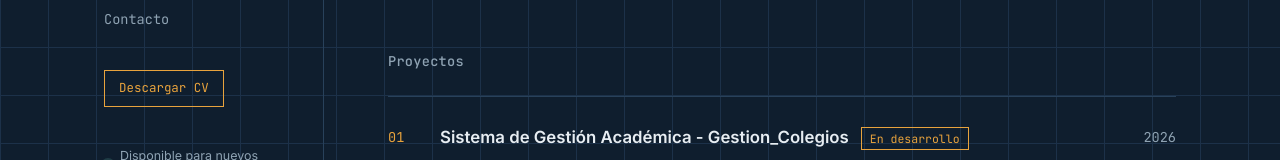
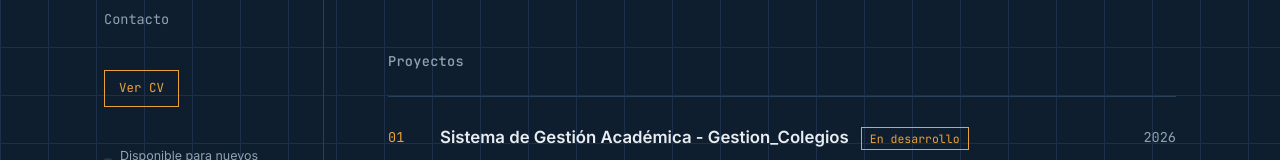
Before and after one commit to Gabo199912/RepositorioWeb, a React (Vite) app: page / in a window 1280 px wide. Shown: the part 337-497 px from the top of the page. Built offline with nearby package versions, Linux system fonts and the light colour scheme.

Commit message:
parte de cv v2

```diff
--- a/src/App.jsx
+++ b/src/App.jsx
@@ -29,9 +29,14 @@ function Sidebar() {
         ))}
       </nav>
 
-      <a className="cv-download" href={profile.cvUrl} download>
-        Descargar CV
-      </a>
+      <a
+  className="cv-download"
+  href={profile.cvUrl}
+  target="_blank"
+  rel="noreferrer"
+>
+  Ver CV
+</a>
 
       <div className="sidebar-status">
         <span
--- a/src/data/profile.js
+++ b/src/data/profile.js
@@ -4,9 +4,9 @@ export const profile = {
   role: 'Backend Developer',
   location: 'Guatemala, Guatemala',
   photoUrl: `${import.meta.env.BASE_URL}cvPhoto.jpg`,
-  cvUrl: '/cv.pdf', // agrega tu CV real como public/cv.pdf
+  cvUrl: `${import.meta.env.BASE_URL}cvAngelVasquez.pdf`,
   available: true, // cambia a false si no estás buscando proyectos
-statement:
+  statement:
   'Desarrollo aplicaciones backend y APIs REST utilizando Java y Spring Boot',
 
 bio:
```
Also changed, not shown: 10 other files (tests, documents, lock files or other folders).
